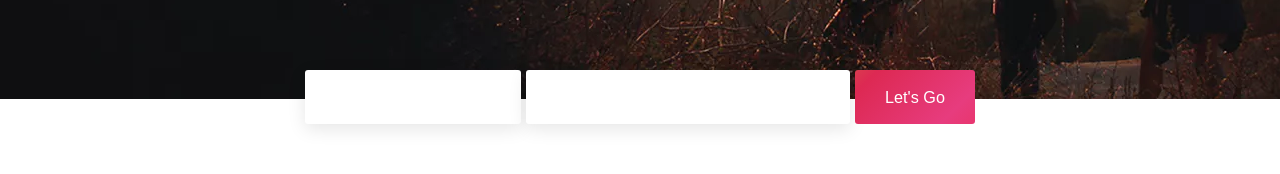
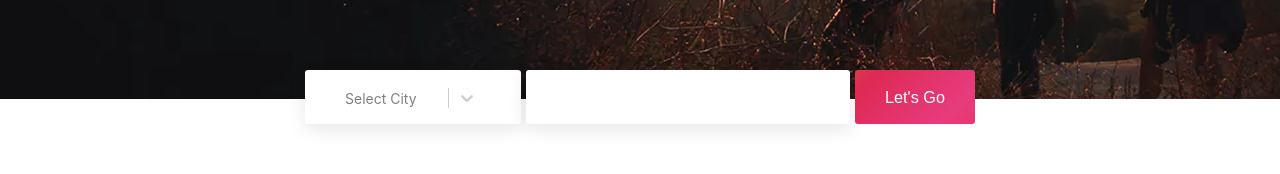
Before and after one commit to JakubMarczynski94/React-Travel-App, a React (Create React App) app: page / in a window 1280 px wide. Shown: the part 501-675 px from the top of the page. Built offline with nearby package versions, Linux system fonts and the light colour scheme.

Commit message:
Done with Search Bar

```diff
--- a/package.json
+++ b/package.json
@@ -6,7 +6,8 @@
     "jquery": "^3.3.1",
     "react": "^16.7.0",
     "react-dom": "^16.7.0",
-    "react-scripts": "2.1.3"
+    "react-scripts": "2.1.3",
+    "react-select": "^2.2.0"
   },
   "scripts": {
     "start": "react-scripts start",
--- a/src/Components/Header/Header.css
+++ b/src/Components/Header/Header.css
@@ -146,6 +146,7 @@
   border-radius: 3px;
   box-shadow: 0 5px 18px 0 rgba(0, 0, 0, 0.1);
   background: white;
+  cursor: pointer;
 }
 
 .select-experience-large {
--- /dev/null
+++ b/src/Components/Header/Searchbar.css
@@ -0,0 +1,4 @@
+/* .select-div {
+  width: 180px;
+  padding-top: 30px;
+} */
--- /dev/null
+++ b/src/Components/Header/Searchbar.js
@@ -0,0 +1,81 @@
+import React, { Component } from 'react';
+import Select from 'react-select';
+
+const options = [
+  { value: 'New York', label: 'New York' },
+  { value: 'Las Vegas', label: 'Las Vegas' },
+  { value: 'Rome', label: 'Rome' },
+  { value: 'Paris', label: 'Paris' },
+  { value: 'London', label: 'London' },
+  { value: 'Dubai', label: 'Dubai' },
+  { value: 'Barcelona', label: 'Barcelona' },
+  { value: 'Madrid', label: 'Madrid' },
+  { value: 'Singapore', label: 'Singapore' },
+  { value: 'Venice', label: 'Venice' },
+  { value: 'Milan', label: 'Milan' },
+  { value: 'Naples', label: 'Naples' },
+  { value: 'Budapest', label: 'Budapest' },
+  { value: 'Edinburg', label: 'Edinburg' },
+  { value: 'Florence', label: 'Florence' }
+];
+
+const customStyles = {
+  option: (provided, state) => ({
+    ...provided,
+    borderBottom: 'none',
+    color: state.isSelected ? 'red' : '#727272',
+    padding: 10,
+    cursor: 'pointer',
+    background: state.isSelected ? 'white' : 'white',
+    fontSize: '13px',
+    textAlign: 'left',
+    paddingLeft: '20px',
+    width: 150
+  }),
+  control: () => ({
+    width: 150,
+    display: 'flex',
+    marginTop: '10px',
+    marginLeft: '30px',
+    fontSize: '14px'
+  }),
+  singleValue: (provided, state) => {
+    const opacity = state.isDisabled ? 0.5 : 1;
+    const transition = 'opacity 300ms';
+
+    return { ...provided, opacity, transition };
+  }
+};
+
+class Searchbar extends Component {
+  state = {
+    selectedOption: null
+  };
+
+  handleChange = selectedOption => {
+    this.setState({ selectedOption: selectedOption });
+  };
+
+  render() {
+    const { selectedOption } = this.state;
+    return (
+      <div className="search-bar">
+        <div className="select-city-large">
+          <div className="select-div">
+            <Select
+              styles={customStyles}
+              placeholder="Select City"
+              value={selectedOption}
+              onChange={this.handleChange}
+              options={options}
+            />
+          </div>
+        </div>
+        <div className="select-experience-large" />
+        <button id="go">Let's Go</button>
+      </div>
+    );
+  }
+}
+
+export default Searchbar;
--- a/src/Components/Header/index.js
+++ b/src/Components/Header/index.js
@@ -1,5 +1,6 @@
 import React, { Component } from 'react';
 import $ from 'jquery';
+import Searchbar from './Searchbar';
 import Logo from './Images/headout-logo.png';
 import ImageOne from '../Images/landing-one.png';
 import ImageTwo from '../Images/landing-two.png';
@@ -112,16 +113,4 @@ class SlideShow extends Component {
   }
 }
 
-class Searchbar extends Component {
-  render() {
-    return (
-      <div className="search-bar">
-        <div className="select-city-large" />
-        <div className="select-experience-large" />
-        <button id="go">Let's Go</button>
-      </div>
-    );
-  }
-}
-
 export default Header;
```
Also changed, not shown: 1 other file (tests, documents, lock files or other folders).
